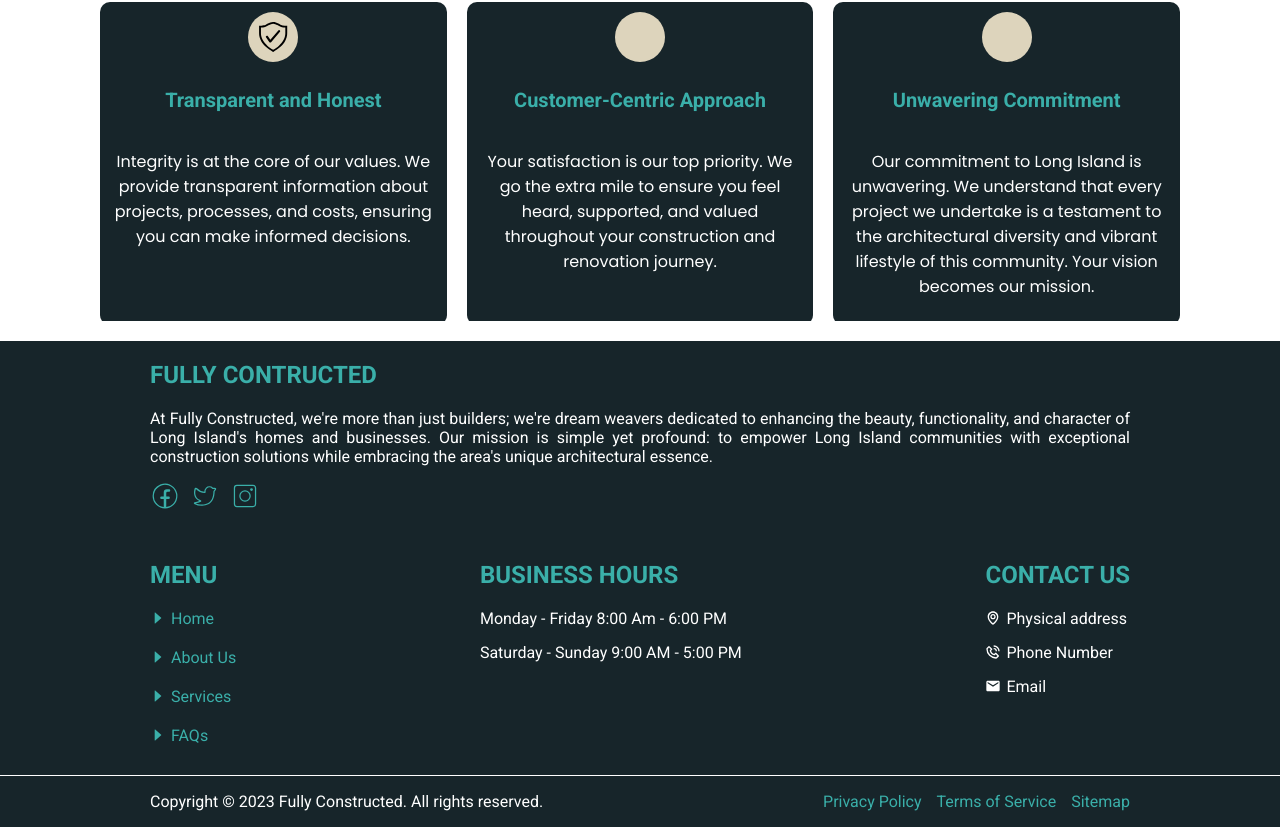
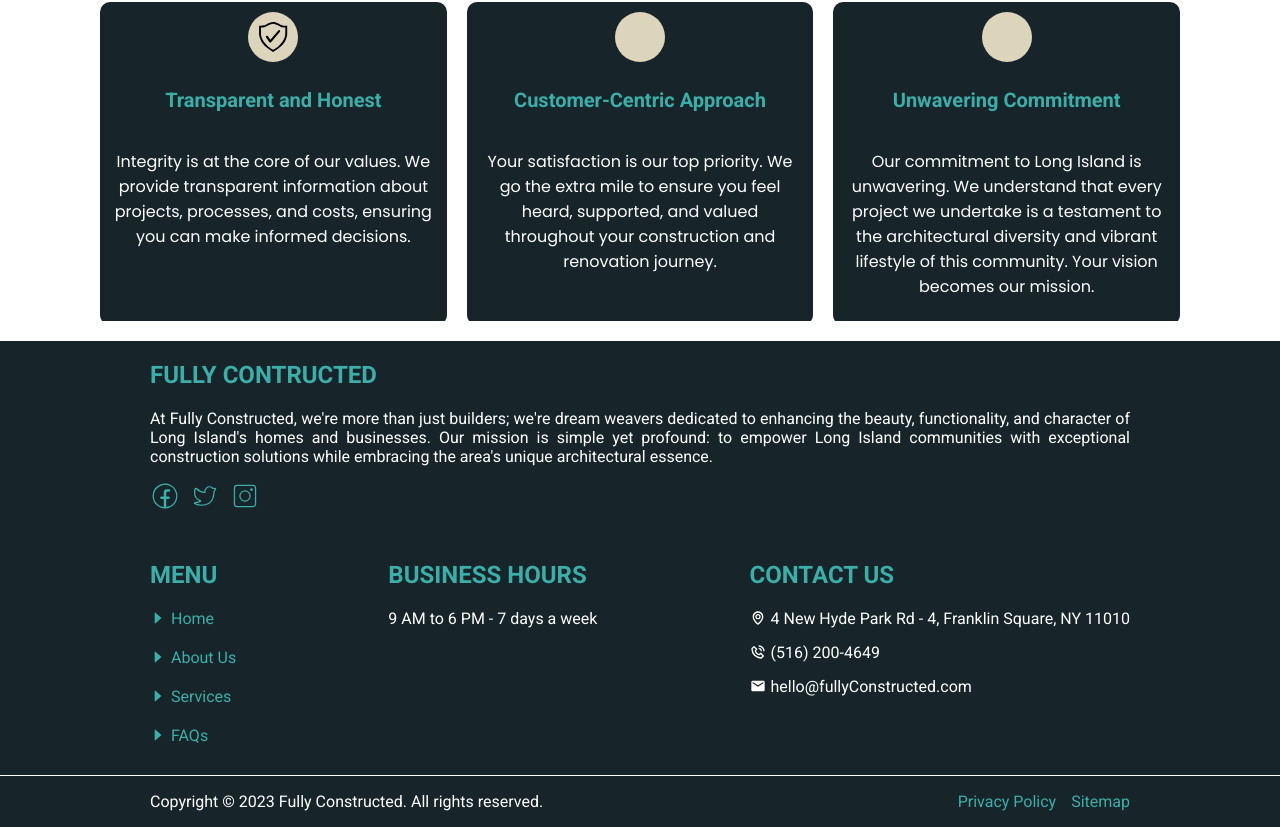
Before and after one commit to Wahaj-Ali/construction-web, a React (Create React App) app: page / in a window 1280 px wide. Shown: the part 4274-5101 px from the top of the page. Built offline with nearby package versions, Linux system fonts and the light colour scheme; some icons are missing.

Commit message:
Update Footer.jsx
Add original contact onformation.

```diff
--- a/src/Components/Footer/Footer.jsx
+++ b/src/Components/Footer/Footer.jsx
@@ -35,17 +35,16 @@ const Footer = () => {
                     <h2>Business Hours</h2>
 
                     <div className="hours">
-                        <p>Monday - Friday 8:00 Am - 6:00 PM</p>
-                        <p>Saturday - Sunday 9:00 AM - 5:00 PM</p>
+                        <p>9 AM to 6 PM - 7 days a week</p>
                     </div>
                 </div>
 
                 <div className="footerColumn fContactInfo">
                     <h2>Contact Us</h2>
                     <div className="fContacts">
-                        <p><BiMap />Physical address</p>
-                        <p><BiPhoneCall />Phone Number</p>
-                        <p><MdEmail />Email</p>
+                        <p><BiMap />4 New Hyde Park Rd - 4, Franklin Square, NY 11010</p>
+                        <p><BiPhoneCall />(516) 200-4649</p>
+                        <p><MdEmail />hello@fullyConstructed.com</p>
                     </div>
                 </div>
             </div>
@@ -55,8 +54,8 @@ const Footer = () => {
                 </div>
 
                 <div className="privacyLinks">
-                    <Link to="/" className='fLink pri'>Privacy Policy</Link>
-                    <Link to="/" className='fLink pri'>Terms of Service</Link>
+                    <Link to="/privacy-policy" className='fLink pri'>Privacy Policy</Link>
+                    {/* <Link to="/" className='fLink pri'>Terms of Service</Link> */}
                     <Link to="/" className='fLink pri'>Sitemap</Link>
                 </div>
             </div>
```
